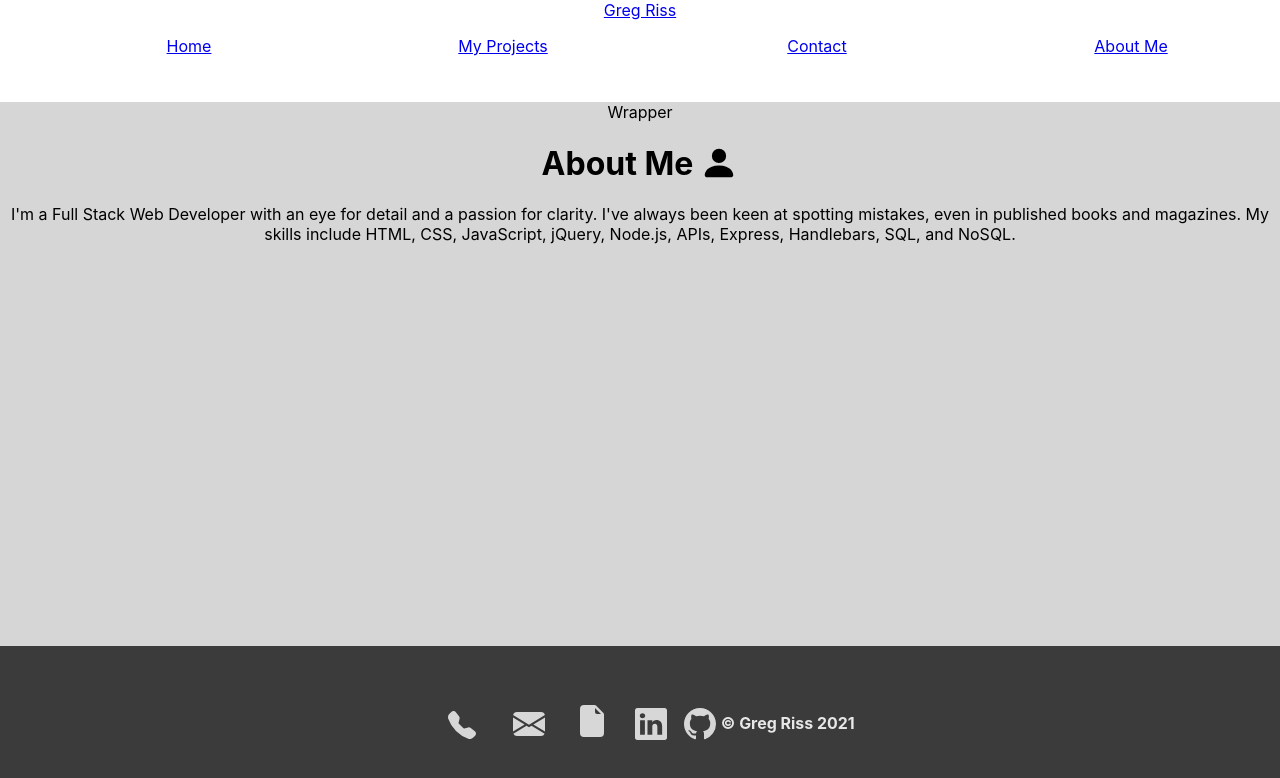
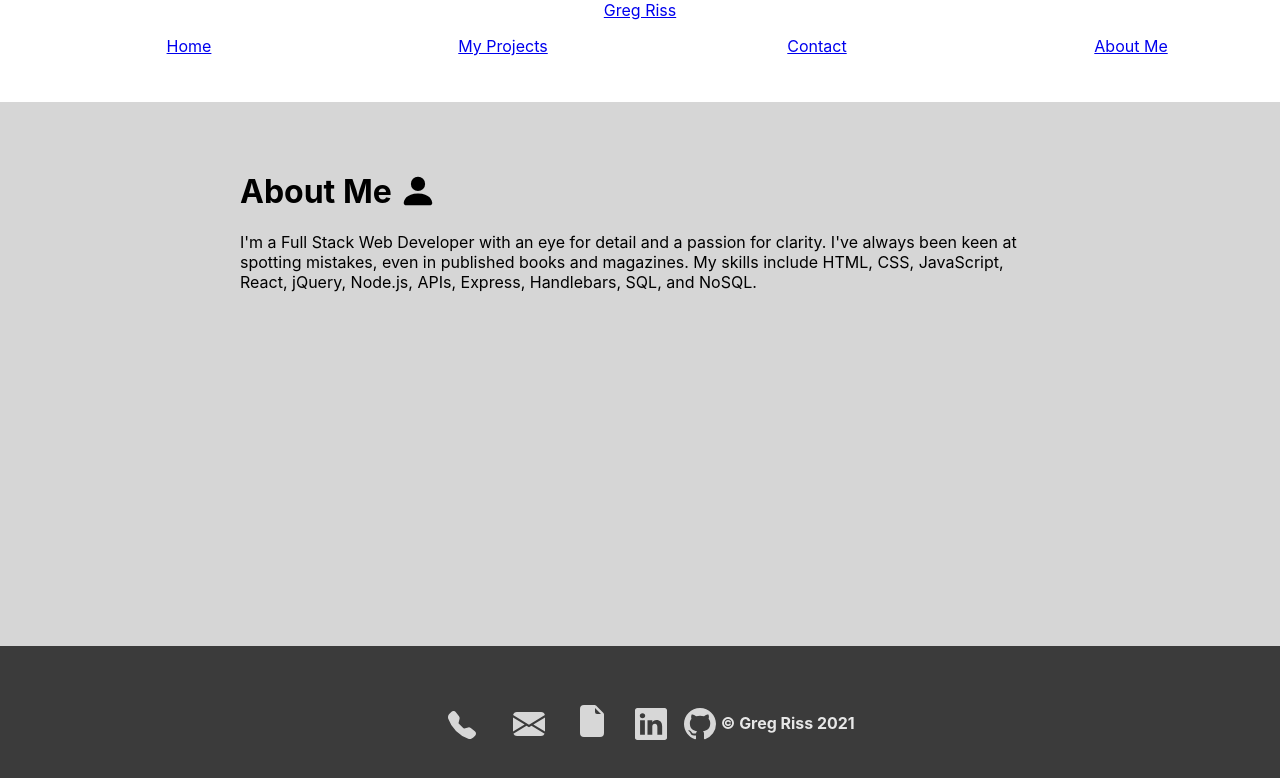
Before and after one commit to gregriss/dev-portfolio, a React (Create React App) app in the folder react-port/: page /about in a window 1280 px wide. Shown: the top 778 px of the page. Built offline with nearby package versions, Linux system fonts and the light colour scheme.

Commit message:
about page styles

```diff
--- a/react-port/src/components/wrapper/wrapper.js
+++ b/react-port/src/components/wrapper/wrapper.js
@@ -4,7 +4,6 @@ import './style.css';
 function Wrapper(props) {
     return (
         <main className="wrapper">
-            Wrapper
             {props.children}
         </main>
     )
--- a/react-port/src/pages/about/about.js
+++ b/react-port/src/pages/about/about.js
@@ -1,20 +1,35 @@
 import React from 'react';
 
 function About() {
+    const aboutStyles = {
+        main: {
+            display: 'grid',
+            placeItems: 'center'
+        },
+
+        div: {
+            width: 'clamp(425px, 70%, 800px)',
+            padding: '2rem',
+            margin: '1rem auto',
+            textAlign: 'left'
+        }
+    }
     return (
-        <div id="about-caption">
-            <h1 id="about-h1" class="about">
+        <main style={aboutStyles.main}>
+            <div id="about-caption" style={aboutStyles.div}>
+                <h1 id="about-h1" className="about">
                     About Me
-            <svg xmlns="http://www.w3.org/2000/svg" width="38" height="38" fill="currentColor" class="bi bi-person-fill icon" viewBox="0 0 16 16">
+                <svg xmlns="http://www.w3.org/2000/svg" width="38" height="38" fill="currentColor" className="bi bi-person-fill icon" viewBox="0 0 16 16">
                         <path d="M3 14s-1 0-1-1 1-4 6-4 6 3 6 4-1 1-1 1H3zm5-6a3 3 0 1 0 0-6 3 3 0 0 0 0 6z" />
                     </svg>
                 </h1>
-            <p class="about-me-p lead">
+                <p className="about-me-p lead">
                     I'm a Full Stack Web Developer with an eye for detail and a passion for clarity. I've always been keen at
-                spotting mistakes, even in published books and magazines. My skills include HTML, CSS, JavaScript,
+                    spotting mistakes, even in published books and magazines. My skills include HTML, CSS, JavaScript, React,
                     jQuery, Node.js, APIs, Express, Handlebars, SQL, and NoSQL.
                 </p>
             </div>
+        </main>
     )
 }
 
--- a/react-port/src/pages/contact/style.css
+++ b/react-port/src/pages/contact/style.css
@@ -7,7 +7,7 @@
 .contact-content {
     height: auto;
     width: 100%;
-    margin: 0;
+    margin: 1rem;
     display: flex;
     justify-content: center;
 }
```
Lines whose indentation alone changed are shown as unchanged.
